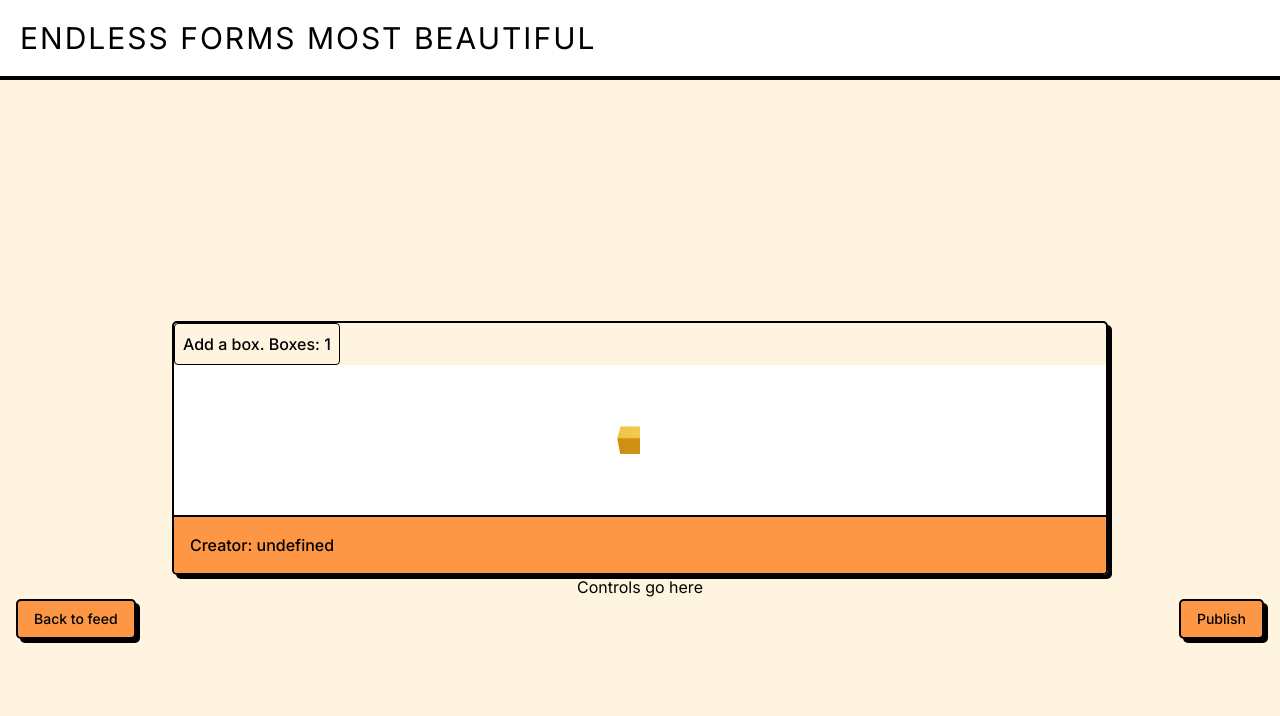
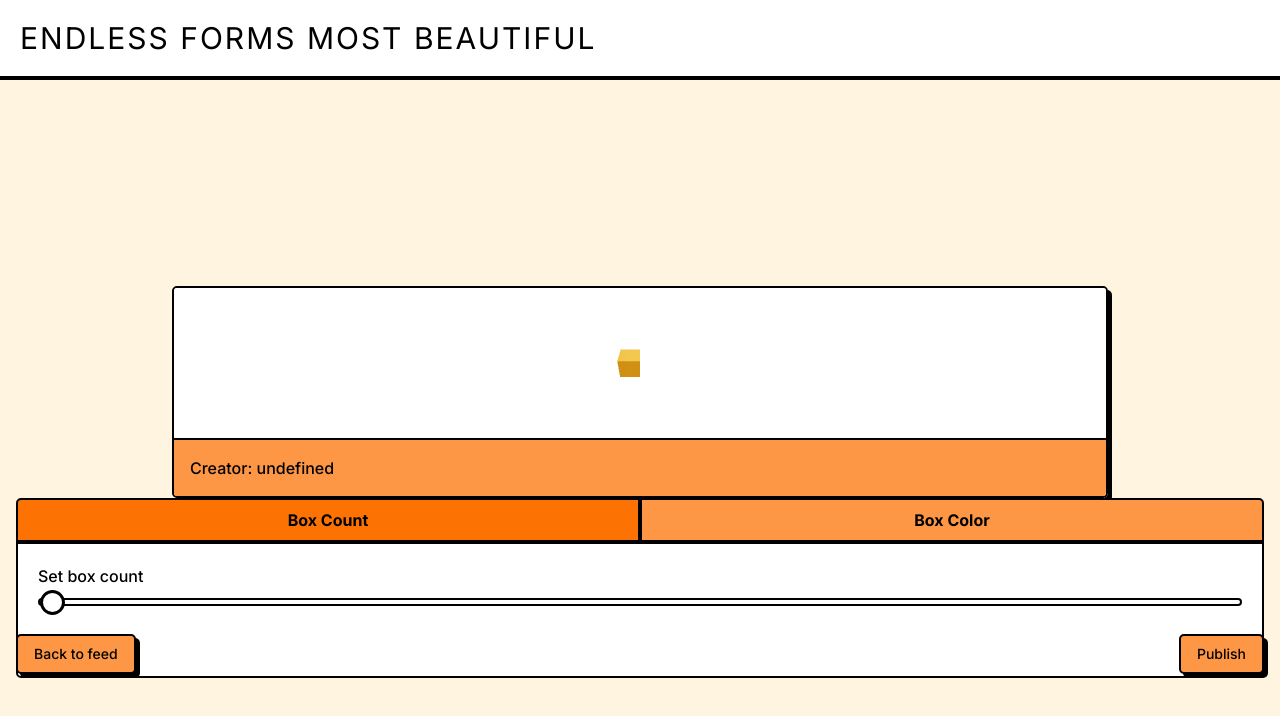
Before and after one commit to parth-agrawal/gen-art-feed, a Next.js app: page /publish in a window 1280 px wide. Shown: the top 716 px of the page. Built offline with nearby package versions, Linux system fonts and the light colour scheme; no server answers; the database is empty; sample sign-in values are in the browser's storage.

Commit message:
added tabs

```diff
--- a/src/app/ArtControls.tsx
+++ /dev/null
@@ -1,13 +0,0 @@
-export const ArtControls = ({ boxCount, setBoxCount }: {
-    boxCount: number, setBoxCount: React.Dispatch<React.SetStateAction<number>>
-}) => {
-
-
-    return (
-        <div>
-            <button className="border border-black rounded p-2" onClick={() => setBoxCount(boxCount + 1)}> Add a box. Boxes: {boxCount} </button>
-
-        </div>
-    )
-
-}
--- a/src/app/feed/Feed.tsx
+++ b/src/app/feed/Feed.tsx
@@ -2,7 +2,7 @@
 
 import { useEffect, useState } from "react";
 import { getArts } from "./actions";
-import { ArtInterpreter } from "@/app/ArtInterpreter";
+import { ArtInterpreter } from "@/app/publish/components/ArtInterpreter";
 import { Art } from "@prisma/client";
 import Link from "next/link";
 import Button from "@/components/Button";
--- a/src/app/page.tsx
+++ b/src/app/page.tsx
@@ -1,7 +1,7 @@
 "use client"
 
 import Image from "next/image";
-import { ArtInterpreter } from "./ArtInterpreter";
+import { ArtInterpreter } from "./publish/components/ArtInterpreter";
 import { ClerkProvider } from "@clerk/nextjs";
 import { SignInButton, SignOutButton, SignedIn, SignedOut } from "@clerk/clerk-react";
 import { useState } from "react";
--- /dev/null
+++ b/src/app/publish/components/ArtControls.tsx
@@ -0,0 +1,58 @@
+import RangeSlider from "@/components/RangeSlider"
+import Tabs from "@/components/Tabs"
+import { ClassValue } from "clsx"
+import { useState } from "react"
+
+
+type TabsProps = {
+    className?: ClassValue,
+    tabsArray: string[],
+    activeTab: string,
+    setActiveTab: React.Dispatch<React.SetStateAction<string>>
+}
+
+const TabsArray = [
+    "Box Count",
+    "Box Color",
+]
+
+export const ArtControls = ({ boxCount, setBoxCount }: {
+    boxCount: number, setBoxCount: React.Dispatch<React.SetStateAction<number>>
+}) => {
+
+    const [activeTab, setActiveTab] = useState<string>("Box Count")
+
+
+    return (
+        <>
+            <div className="rounded-base w-full">
+                <Tabs
+                    activeTab={activeTab}
+                    setActiveTab={setActiveTab}
+                    tabsArray={TabsArray}
+                />
+                <div className="max-w-full h-full rounded-b-base border-2 border-border dark:border-darkBorder bg-white dark:bg-darkBg p-5 font-base">
+                    {activeTab === 'Box Count' && (
+                        <div>
+                            Set box count
+                            <RangeSlider rangeValue={boxCount} setRangeValue={setBoxCount} min={1} max={30} />
+                        </div>
+                    )}
+                    {activeTab === 'Box Color' && (
+                        <div>
+                            <h3>Tab 2</h3>
+
+                            <p className="mt-2">
+                                Lorem ipsum, dolor sit amet consectetur adipisicing elit.
+                            </p>
+                        </div>
+                    )}
+
+                </div>
+            </div>
+
+
+        </>
+    )
+
+}
--- a/src/app/publish/NewArtMaker.tsx
+++ b/src/app/publish/components/NewArtMaker.tsx
@@ -1,9 +1,9 @@
 "use client";
 
 import { useState } from "react"
-import { ArtInterpreter } from "../ArtInterpreter"
-import { ArtControls } from "../ArtControls"
-import { getUserByClerkId, handlePublish } from "./actions";
+import { ArtInterpreter } from "./ArtInterpreter"
+import { ArtControls } from "./ArtControls"
+import { getUserByClerkId, handlePublish } from "../actions";
 import Link from "next/link";
 import { useAuth } from "@clerk/nextjs";
 import { currentUser, getAuth } from "@clerk/nextjs/server";
@@ -15,36 +15,17 @@ import { useFoundUser } from "@/providers/UserProvider";
 export const NewArtMaker = () => {
 
     const [boxCount, setBoxCount] = useState<number>(1)
-    // const [user, setUser] = useState<User | null>(null)
-
-
-    // async function pullUser() {
-    //     const clerkUser = await useAuth()
-    //     if (!clerkUser || !clerkUser.userId) return
-    //     const user = await getUserByClerkId(clerkUser.userId)
-
-    //     setUser(user)
-    // }
-
-    // let name = ""
-    // if (user) {
-    //     if (user.name) name = user.name;
-    //     else name = "";
-    // }
 
     const user = useFoundUser()
 
     return (
-        <div className="flex flex-col h-screen items-center justify-center bg-bg">
+        <div className="flex flex-col h-screen items-center justify-center  bg-bg">
             <ImageCard description={"Creator: " + user?.name}>
 
-                <ArtControls boxCount={boxCount} setBoxCount={setBoxCount} />
                 <ArtInterpreter boxCount={boxCount} />
             </ImageCard>
 
-            <div>
-                Controls go here
-            </div>
+            <ArtControls boxCount={boxCount} setBoxCount={setBoxCount} />
 
             <div className="flex flex-row w-full justify-between">
 
--- a/src/app/publish/page.tsx
+++ b/src/app/publish/page.tsx
@@ -1,14 +1,14 @@
 "use server";
 
 import { useState } from "react"
-import { ArtInterpreter } from "../ArtInterpreter"
-import { ArtControls } from "../ArtControls"
+import { ArtInterpreter } from "./components/ArtInterpreter"
+import { ArtControls } from "./components/ArtControls"
 import prisma from "../../../prisma/client";
 import { auth, currentUser } from "@clerk/nextjs/server";
 import { useAuth } from "@clerk/nextjs";
 import { redirect } from "next/navigation";
 import { handlePublish } from "./actions";
-import NewArtMaker from "./NewArtMaker";
+import NewArtMaker from "./components/NewArtMaker";
 import { Navbar } from "@/components/Navbar";
 
 const PublishScreen = async () => {
--- /dev/null
+++ b/src/components/RangeSlider.tsx
@@ -0,0 +1,51 @@
+type Props = {
+    rangeValue: number
+    setRangeValue: React.Dispatch<React.SetStateAction<number>>
+    min: number
+    max: number
+}
+
+const styling = `
+    input.rangeSlider::-webkit-slider-thumb {
+      -webkit-appearance: none;
+      appearance: none;
+      width: 25px;
+      height: 25px;
+      border: 3px solid black;
+      border-radius: 50%;
+      cursor: pointer;
+      background: #fff;
+    }
+
+    .dark input.rangeSlider::-webkit-slider-thumb {
+      border: 3px solid white;
+      background: black;
+    }
+  `
+
+export default function RangeSlider({
+    rangeValue,
+    setRangeValue,
+    min,
+    max,
+}: Props) {
+    return (
+        <>
+            <style>{styling}</style>
+            <div className="w-full">
+                <label htmlFor="range-slider" className="sr-only">
+                    Default range
+                </label>
+                <input
+                    id="range-slider"
+                    type="range"
+                    min={min}
+                    max={max}
+                    value={rangeValue}
+                    onChange={(e) => setRangeValue(+e.target.value)}
+                    className="rangeSlider h-2 w-full cursor-pointer appearance-none rounded-lg border-2 border-border dark:border-darkBorder bg-white dark:bg-darkBg"
+                />
+            </div>
+        </>
+    )
+}
```
Also changed, not shown: src/app/publish/components/ArtInterpreter.tsx (renamed from src/app/ArtInterpreter.tsx).
